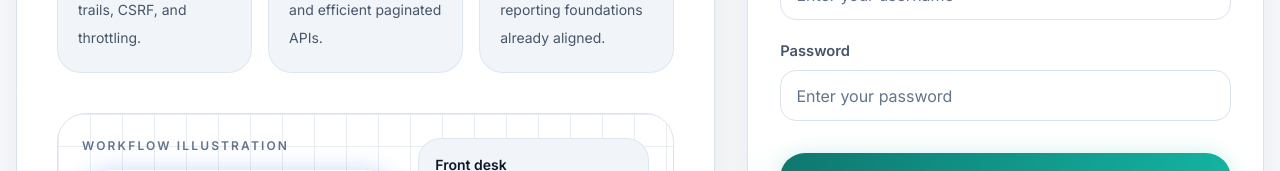
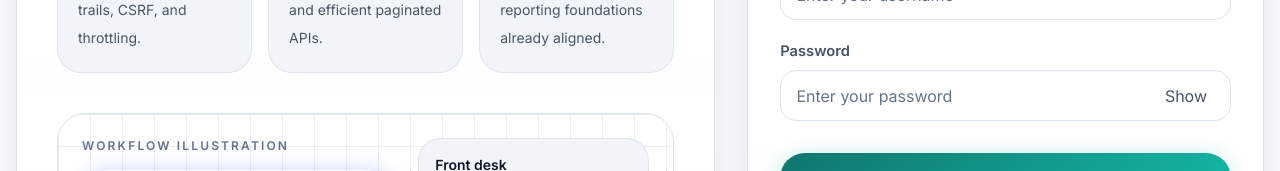
Before and after one commit to njambijamesnjongoro-eng/MAS, a Next.js app in the folder frontend/: page /login in a window 1280 px wide. Shown: the part 551-722 px from the top of the page. Built offline with nearby package versions, Linux system fonts and the light colour scheme; no server answers.

Commit message:
Add password visibility toggle

```diff
--- a/frontend/src/components/auth/login-form.tsx
+++ b/frontend/src/components/auth/login-form.tsx
@@ -17,6 +17,7 @@ export function LoginForm() {
   const router = useRouter();
   const [username, setUsername] = useState("");
   const [password, setPassword] = useState("");
+  const [showPassword, setShowPassword] = useState(false);
   const [loading, setLoading] = useState(false);
   const [error, setError] = useState<string | null>(null);
 
@@ -91,16 +92,27 @@ export function LoginForm() {
           <label htmlFor="password" className="medical-label">
             Password
           </label>
+          <div className="relative">
             <input
               id="password"
-            type="password"
+              type={showPassword ? "text" : "password"}
               value={password}
               onChange={(event) => setPassword(event.target.value)}
-            className="medical-input"
+              className="medical-input pr-24"
               placeholder="Enter your password"
               autoComplete="current-password"
               required
             />
+            <button
+              type="button"
+              aria-label={showPassword ? "Hide password" : "Show password"}
+              aria-pressed={showPassword}
+              onClick={() => setShowPassword((current) => !current)}
+              className="absolute right-3 top-1/2 -translate-y-1/2 rounded-full px-3 py-1.5 text-xs font-semibold text-medical-secondary transition hover:bg-[var(--panel-contrast)] hover:text-medical-primary focus:outline-none focus:ring-2 focus:ring-[var(--primary)]"
+            >
+              {showPassword ? "Hide" : "Show"}
+            </button>
+          </div>
         </div>
       </div>
 
```
Lines whose indentation alone changed are shown as unchanged.
